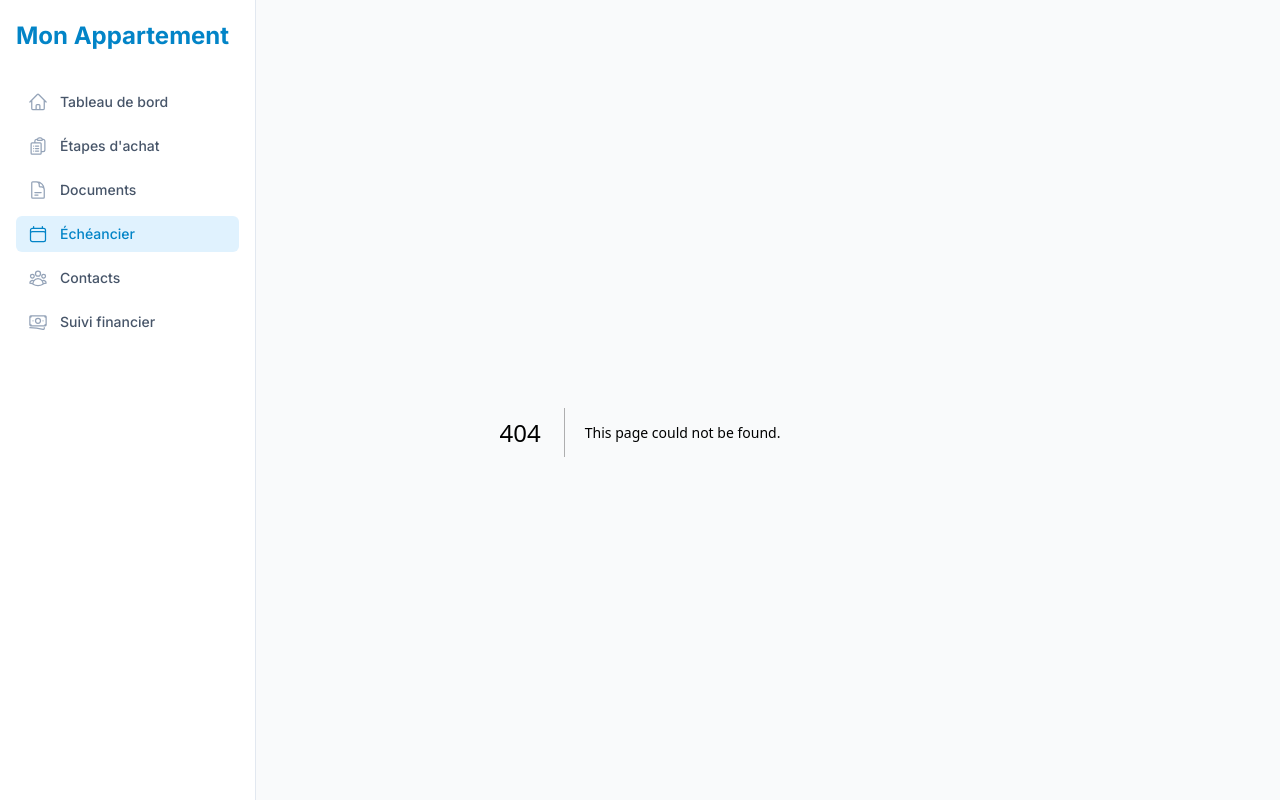
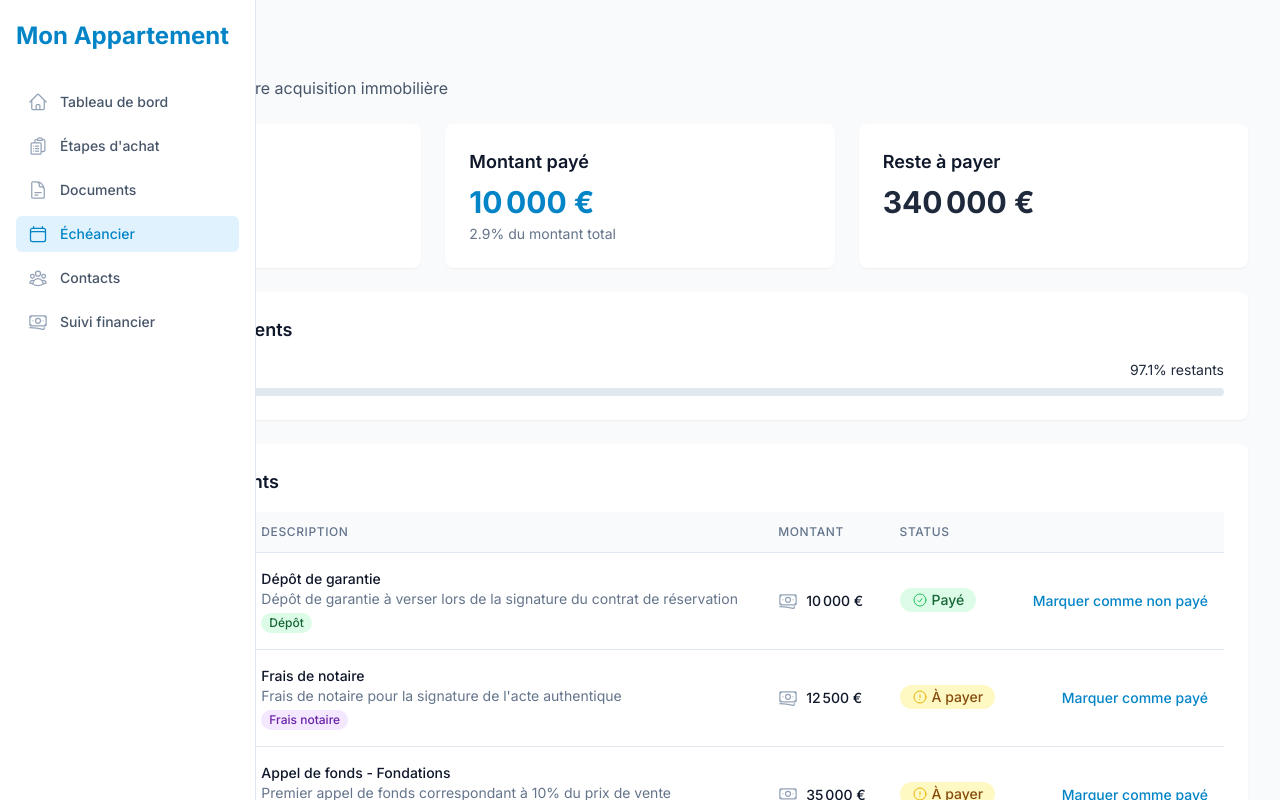
Before and after one commit to maxtouf/suivi-achat-appartement, a Next.js app: page /echeancier in a window 1280 px wide. Before the commit this address had no page. Built offline with nearby package versions, Linux system fonts and the light colour scheme.

Commit message:
Ajout de src/app/echeancier/page.tsx

```diff
--- /dev/null
+++ b/src/app/echeancier/page.tsx
@@ -0,0 +1,256 @@
+'use client';
+
+import { useState } from 'react';
+import { format, parseISO } from 'date-fns';
+import { fr } from 'date-fns/locale';
+import {
+  CalendarIcon,
+  BanknotesIcon,
+  CheckCircleIcon,
+  ExclamationCircleIcon
+} from '@heroicons/react/24/outline';
+
+// Types pour les paiements
+type Payment = {
+  id: number;
+  title: string;
+  amount: number;
+  dueDate: string;
+  description: string;
+  isPaid: boolean;
+  category: 'Dépôt' | 'Appel de fonds' | 'Frais notaire' | 'Autre';
+};
+
+// Données fictives des paiements
+const initialPayments: Payment[] = [
+  {
+    id: 1,
+    title: 'Dépôt de garantie',
+    amount: 10000,
+    dueDate: '2024-02-15',
+    description: 'Dépôt de garantie à verser lors de la signature du contrat de réservation',
+    isPaid: true,
+    category: 'Dépôt'
+  },
+  {
+    id: 2,
+    title: 'Frais de notaire',
+    amount: 12500,
+    dueDate: '2024-04-24',
+    description: 'Frais de notaire pour la signature de l\'acte authentique',
+    isPaid: false,
+    category: 'Frais notaire'
+  },
+  {
+    id: 3,
+    title: 'Appel de fonds - Fondations',
+    amount: 35000,
+    dueDate: '2024-05-30',
+    description: 'Premier appel de fonds correspondant à 10% du prix de vente',
+    isPaid: false,
+    category: 'Appel de fonds'
+  },
+  {
+    id: 4,
+    title: 'Appel de fonds - Achèvement plancher bas RDC',
+    amount: 70000,
+    dueDate: '2024-08-15',
+    description: 'Deuxième appel de fonds correspondant à 20% du prix de vente',
+    isPaid: false,
+    category: 'Appel de fonds'
+  },
+  {
+    id: 5,
+    title: 'Appel de fonds - Mise hors d\'eau',
+    amount: 70000,
+    dueDate: '2024-11-30',
+    description: 'Troisième appel de fonds correspondant à 20% du prix de vente',
+    isPaid: false,
+    category: 'Appel de fonds'
+  },
+  {
+    id: 6,
+    title: 'Appel de fonds - Achèvement cloisons',
+    amount: 87500,
+    dueDate: '2025-02-28',
+    description: 'Quatrième appel de fonds correspondant à 25% du prix de vente',
+    isPaid: false,
+    category: 'Appel de fonds'
+  },
+  {
+    id: 7,
+    title: 'Appel de fonds - Mise à disposition',
+    amount: 65000,
+    dueDate: '2025-06-15',
+    description: 'Dernier appel de fonds correspondant à 15% du prix de vente',
+    isPaid: false,
+    category: 'Appel de fonds'
+  },
+];
+
+// Fonction pour formater les montants en euros
+const formatCurrency = (amount: number) => {
+  return new Intl.NumberFormat('fr-FR', {
+    style: 'currency',
+    currency: 'EUR',
+    minimumFractionDigits: 0,
+  }).format(amount);
+};
+
+// Fonction pour formater la date
+const formatDate = (dateString: string) => {
+  try {
+    const date = parseISO(dateString);
+    return format(date, 'd MMMM yyyy', { locale: fr });
+  } catch (error) {
+    return dateString;
+  }
+};
+
+export default function EcheancierPage() {
+  const [payments, setPayments] = useState<Payment[]>(initialPayments);
+
+  // Calculer le total des paiements
+  const totalAmount = payments.reduce((sum, payment) => sum + payment.amount, 0);
+
+  // Calculer le montant déjà payé
+  const paidAmount = payments
+    .filter(payment => payment.isPaid)
+    .reduce((sum, payment) => sum + payment.amount, 0);
+
+  // Calculer le pourcentage payé
+  const paidPercentage = totalAmount > 0 ? (paidAmount / totalAmount) * 100 : 0;
+
+  // Marquer un paiement comme payé ou non payé
+  const togglePaymentStatus = (id: number) => {
+    setPayments(payments.map(payment =>
+      payment.id === id
+        ? { ...payment, isPaid: !payment.isPaid }
+        : payment
+    ));
+  };
+
+  return (
+    <div className="space-y-6">
+      <header>
+        <h1 className="text-2xl font-bold text-secondary-900 sm:text-3xl">Échéancier</h1>
+        <p className="mt-2 text-secondary-600">Suivi des paiements liés à votre acquisition immobilière</p>
+      </header>
+
+      {/* Résumé financier */}
+      <div className="grid grid-cols-1 gap-6 md:grid-cols-3">
+        <div className="card">
+          <h2 className="text-lg font-semibold text-secondary-900">Prix total</h2>
+          <p className="mt-2 text-3xl font-bold text-secondary-900">{formatCurrency(totalAmount)}</p>
+        </div>
+
+        <div className="card">
+          <h2 className="text-lg font-semibold text-secondary-900">Montant payé</h2>
+          <p className="mt-2 text-3xl font-bold text-primary-600">{formatCurrency(paidAmount)}</p>
+          <p className="mt-1 text-sm text-secondary-500">
+            {paidPercentage.toFixed(1)}% du montant total
+          </p>
+        </div>
+
+        <div className="card">
+          <h2 className="text-lg font-semibold text-secondary-900">Reste à payer</h2>
+          <p className="mt-2 text-3xl font-bold text-secondary-800">{formatCurrency(totalAmount - paidAmount)}</p>
+        </div>
+      </div>
+
+      {/* Barre de progression */}
+      <div className="card">
+        <h2 className="text-lg font-semibold text-secondary-900">Progression des paiements</h2>
+        <div className="mt-4">
+          <div className="flex items-center justify-between text-sm">
+            <span>{paidPercentage.toFixed(1)}% payés</span>
+            <span>{(100 - paidPercentage).toFixed(1)}% restants</span>
+          </div>
+          <div className="mt-2 h-2 w-full rounded-full bg-secondary-200">
+            <div
+              className="h-2 rounded-full bg-primary-600"
+              style={{ width: `${paidPercentage}%` }}
+            />
+          </div>
+        </div>
+      </div>
+
+      {/* Liste des paiements */}
+      <div className="card overflow-hidden">
+        <h2 className="text-lg font-semibold text-secondary-900 mb-4">Calendrier des paiements</h2>
+
+        <div className="overflow-x-auto">
+          <table className="min-w-full divide-y divide-secondary-200">
+            <thead className="bg-secondary-50">
+              <tr>
+                <th scope="col" className="px-4 py-3 text-left text-xs font-medium text-secondary-500 uppercase tracking-wider">Échéance</th>
+                <th scope="col" className="px-4 py-3 text-left text-xs font-medium text-secondary-500 uppercase tracking-wider">Description</th>
+                <th scope="col" className="px-4 py-3 text-left text-xs font-medium text-secondary-500 uppercase tracking-wider">Montant</th>
+                <th scope="col" className="px-4 py-3 text-left text-xs font-medium text-secondary-500 uppercase tracking-wider">Status</th>
+                <th scope="col" className="relative px-4 py-3">
+                  <span className="sr-only">Actions</span>
+                </th>
+              </tr>
+            </thead>
+            <tbody className="bg-white divide-y divide-secondary-200">
+              {payments.map((payment) => {
+                // Déterminer la classe de catégorie
+                let categoryClass = 'bg-secondary-100 text-secondary-800';
+                if (payment.category === 'Appel de fonds') categoryClass = 'bg-blue-100 text-blue-800';
+                if (payment.category === 'Frais notaire') categoryClass = 'bg-purple-100 text-purple-800';
+                if (payment.category === 'Dépôt') categoryClass = 'bg-green-100 text-green-800';
+
+                return (
+                  <tr key={payment.id} className="hover:bg-secondary-50">
+                    <td className="px-4 py-4 whitespace-nowrap">
+                      <div className="flex items-center">
+                        <CalendarIcon className="h-5 w-5 text-secondary-400 mr-2" aria-hidden="true" />
+                        <span className="text-sm text-secondary-900">{formatDate(payment.dueDate)}</span>
+                      </div>
+                    </td>
+                    <td className="px-4 py-4">
+                      <div>
+                        <div className="text-sm font-medium text-secondary-900">{payment.title}</div>
+                        <div className="text-sm text-secondary-500">{payment.description}</div>
+                        <span className={`mt-1 inline-flex rounded-full px-2 py-0.5 text-xs font-medium ${categoryClass}`}>
+                          {payment.category}
+                        </span>
+                      </div>
+                    </td>
+                    <td className="px-4 py-4 whitespace-nowrap">
+                      <div className="flex items-center">
+                        <BanknotesIcon className="h-5 w-5 text-secondary-400 mr-2" aria-hidden="true" />
+                        <span className="text-sm font-medium text-secondary-900">{formatCurrency(payment.amount)}</span>
+                      </div>
+                    </td>
+                    <td className="px-4 py-4 whitespace-nowrap">
+                      {payment.isPaid ? (
+                        <span className="inline-flex items-center rounded-full bg-green-100 px-3 py-0.5 text-sm font-medium text-green-800">
+                          <CheckCircleIcon className="mr-1 h-4 w-4 text-green-500" aria-hidden="true" />
+                          Payé
+                        </span>
+                      ) : (
+                        <span className="inline-flex items-center rounded-full bg-yellow-100 px-3 py-0.5 text-sm font-medium text-yellow-800">
+                          <ExclamationCircleIcon className="mr-1 h-4 w-4 text-yellow-500" aria-hidden="true" />
+                          À payer
+                        </span>
+                      )}
+                    </td>
+                    <td className="px-4 py-4 whitespace-nowrap text-right text-sm font-medium">
+                      <button
+                        onClick={() => togglePaymentStatus(payment.id)}
+                        className="text-primary-600 hover:text-primary-900"
+                      >
+                        {payment.isPaid ? 'Marquer comme non payé' : 'Marquer comme payé'}
+                      </button>
+                    </td>
+                  </tr>
+                );
+              })}
+            </tbody>
+          </table>
+        </div>
+      </div>
+    </div>
+  );
+}
```
